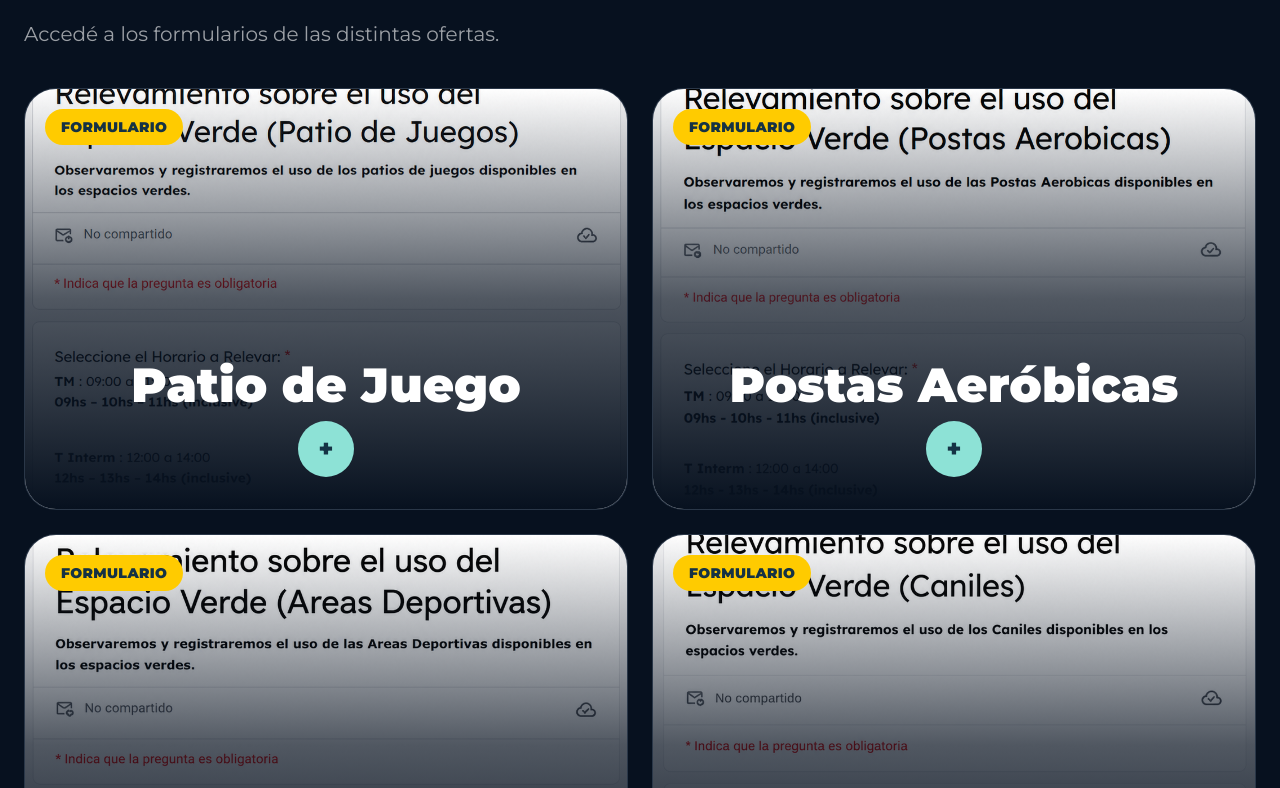
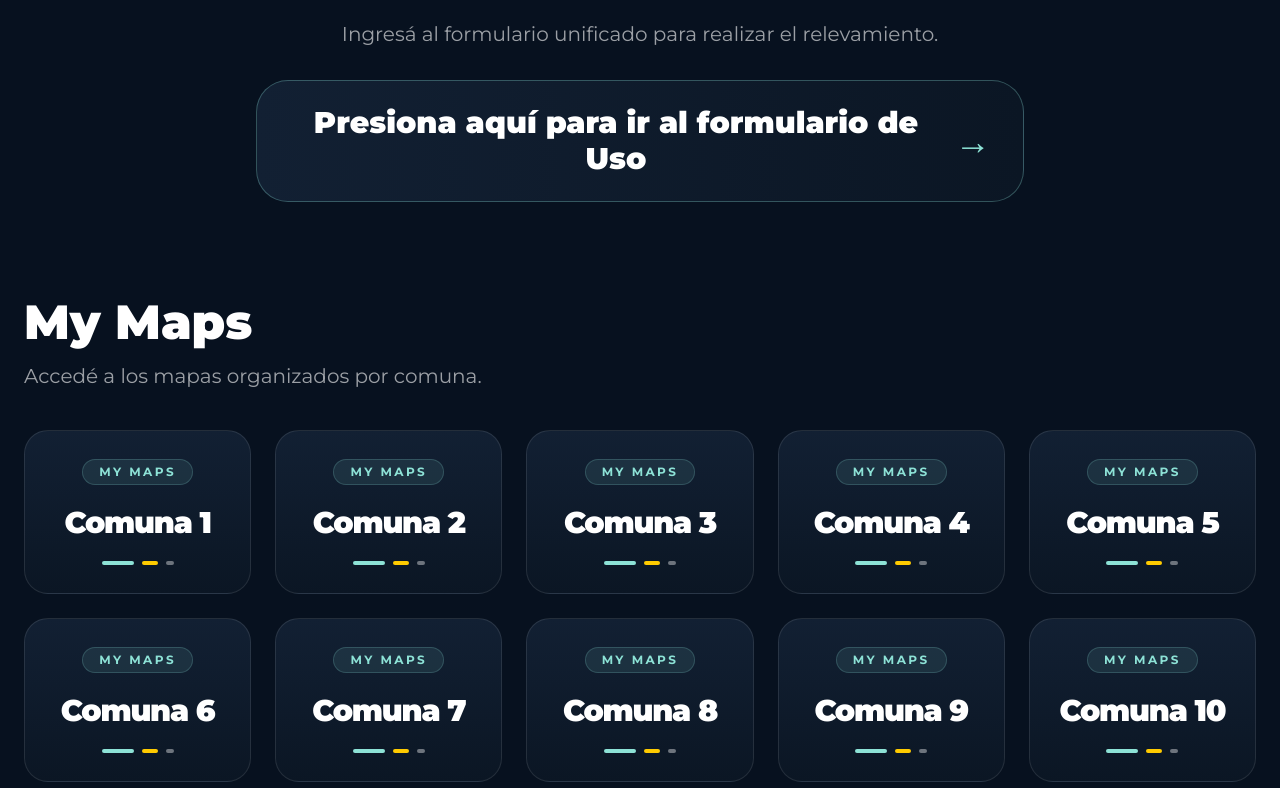
Before and after one commit to TadeoGCBA/relevamiento-uso, a Next.js app: page / in a window 1280 px wide. Shown: the part 832-1620 px from the top of the page. Built offline with nearby package versions, Linux system fonts and the light colour scheme.

Commit message:
Update page.tsx

```diff
--- a/app/page.tsx
+++ b/app/page.tsx
@@ -4,33 +4,6 @@ const montserrat = Montserrat({
   subsets: ["latin"],
   weight: ["400", "500", "600", "700", "800", "900"],
 });
-
-const formularios = [
-  {
-    title: "Patio de Juego",
-
-    image: "/Patio de Juegos.png",
-    link: "https://docs.google.com/forms/d/e/1FAIpQLSdurlNK2rIjUBEtUSggP3QUXJNndcr81LV2vXNkYISmCOaSsw/viewform",
-  },
-  {
-    title: "Postas Aeróbicas",
-
-    image: "/Postas Aerobicas.png",
-    link: "https://docs.google.com/forms/d/e/1FAIpQLSe_rHTyJrYQaVZS3Z9nKpHFZ7Ce8okfYkEXHZPY4DCSEAOCPQ/viewform",
-  },
-  {
-    title: "Áreas Deportivas",
-
-    image: "/Areas Deportivas.png",
-    link: "https://docs.google.com/forms/d/e/1FAIpQLScG8s4o7GC57DpaIbPUvd4xYsqoJpW55_j7Zsho7cmFzRGbUQ/viewform",
-  },
-  {
-    title: "Caniles",
-
-    image: "/Caniles.png",
-    link: "https://docs.google.com/forms/d/e/1FAIpQLSeEqpPxfm1vDIDCLve6EzhAjwguXj2grbcggtgB0C7ktzZ5Fg/viewform",
-  },
-];
 
 const comunas = Array.from({ length: 15 }, (_, i) => ({
   name: `Comuna ${i + 1}`,
@@ -112,8 +85,7 @@ export default function RelevamientoUsoLanding() {
           </h1>
 
           <p className="text-white/60 text-base md:text-xl max-w-xl mx-auto leading-relaxed text-balance px-2">
-            Accedé rápidamente a formularios, mapas y documentación del
-            operativo.
+            Accedé rápidamente a formularios, mapas y documentación del operativo.
           </p>
         </div>
 
@@ -144,52 +116,26 @@ export default function RelevamientoUsoLanding() {
           </a>
         </div>
 
-        {/* FORMULARIOS */}
-        <section className="mb-24">
+        {/* NUEVA SECCIÓN: BOTÓN AL FORMULARIO ÚNICO */}
+        <section className="mb-24 max-w-3xl mx-auto text-center">
           <h2 className="text-4xl md:text-5xl font-black mb-4 text-balance">
             Formularios
           </h2>
-
-          <p className="text-white/60 text-base md:text-xl mb-8 md:mb-10">
-            Accedé a los formularios de las distintas ofertas.
+          <p className="text-white/60 text-base md:text-xl mb-8">
+            Ingresá al formulario unificado para realizar el relevamiento.
           </p>
 
-          <div className="grid grid-cols-1 md:grid-cols-2 gap-6">
-            {formularios.map((item) => (
-              <a
-                key={item.title}
-                href={item.link}
-                target="_blank"
-                className="group relative overflow-hidden rounded-[32px] border border-white/10 bg-[#122033] hover:border-[#8DE2D6]/40 transition-all duration-500"
-              >
-                <div className="relative h-[320px] md:h-[420px]">
-                  <img
-                    src={item.image}
-                    alt={item.title}
-                    className="absolute inset-0 w-full h-full object-cover group-hover:scale-105 transition-transform duration-700"
-                  />
-
-                  <div className="absolute inset-0 bg-gradient-to-t from-[#07111F] via-[#07111F]/70 to-transparent" />
-
-                  <div className="absolute top-5 left-5 bg-[#FFCB00] text-[#153244] px-4 py-2 rounded-full text-xs md:text-sm font-black tracking-wide">
-                    FORMULARIO
-                  </div>
-
-                  <div className="absolute bottom-0 left-0 w-full p-6 md:p-8 text-center flex flex-col items-center">
-                    <h3 className="text-3xl md:text-5xl font-black mb-3 leading-none text-balance">
-                      {item.title}
-                    </h3>
-
-
-
-                    <div className="w-12 h-12 md:w-14 md:h-14 rounded-full bg-[#8DE2D6] text-[#153244] flex items-center justify-center text-2xl font-black">
-                      +
-                    </div>
-                  </div>
-                </div>
-              </a>
-            ))}
-          </div>
+          <a
+            href="https://form-relevamientouso-8uzs.vercel.app/"
+            target="_blank"
+            rel="noopener noreferrer"
+            className="group inline-flex items-center justify-center gap-3 rounded-[32px] border border-[#8DE2D6]/30 bg-gradient-to-r from-[#122033] to-[#0B1624] px-8 py-6 text-xl md:text-3xl font-black text-white hover:border-[#8DE2D6] hover:shadow-[0_0_30px_rgba(141,226,214,0.15)] transition-all duration-300 w-full sm:w-auto"
+          >
+            Presiona aquí para ir al formulario de Uso
+            <span className="text-[#8DE2D6] group-hover:translate-x-2 transition-transform duration-300 text-2xl md:text-4xl">
+              →
+            </span>
+          </a>
         </section>
 
         {/* MAPAS */}
@@ -247,8 +193,7 @@ export default function RelevamientoUsoLanding() {
               </h3>
 
               <p className="text-white/50 text-sm max-w-md leading-relaxed">
-                Plataforma de acceso a formularios, mapas y documentación del
-                operativo de espacios verdes.
+                Plataforma de acceso a formularios, mapas y documentación del operativo de espacios verdes.
               </p>
             </div>
 
```
